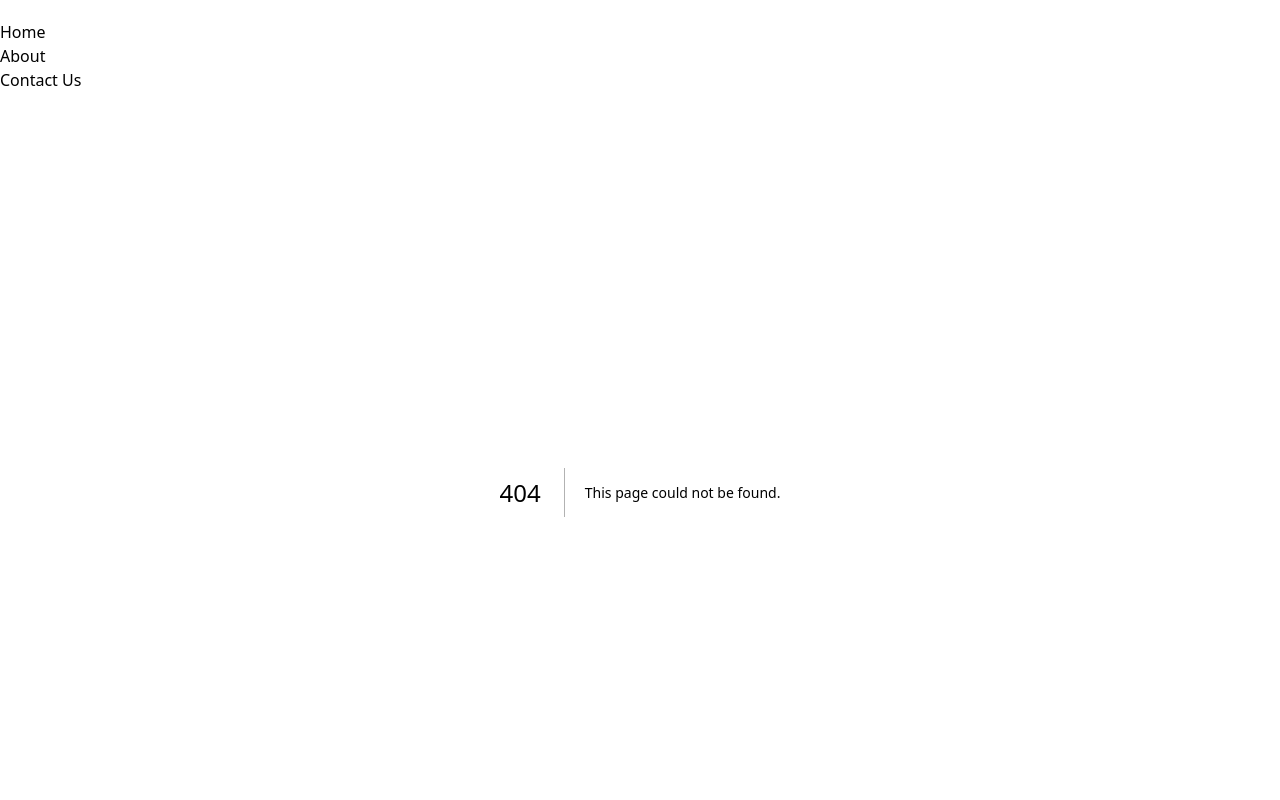
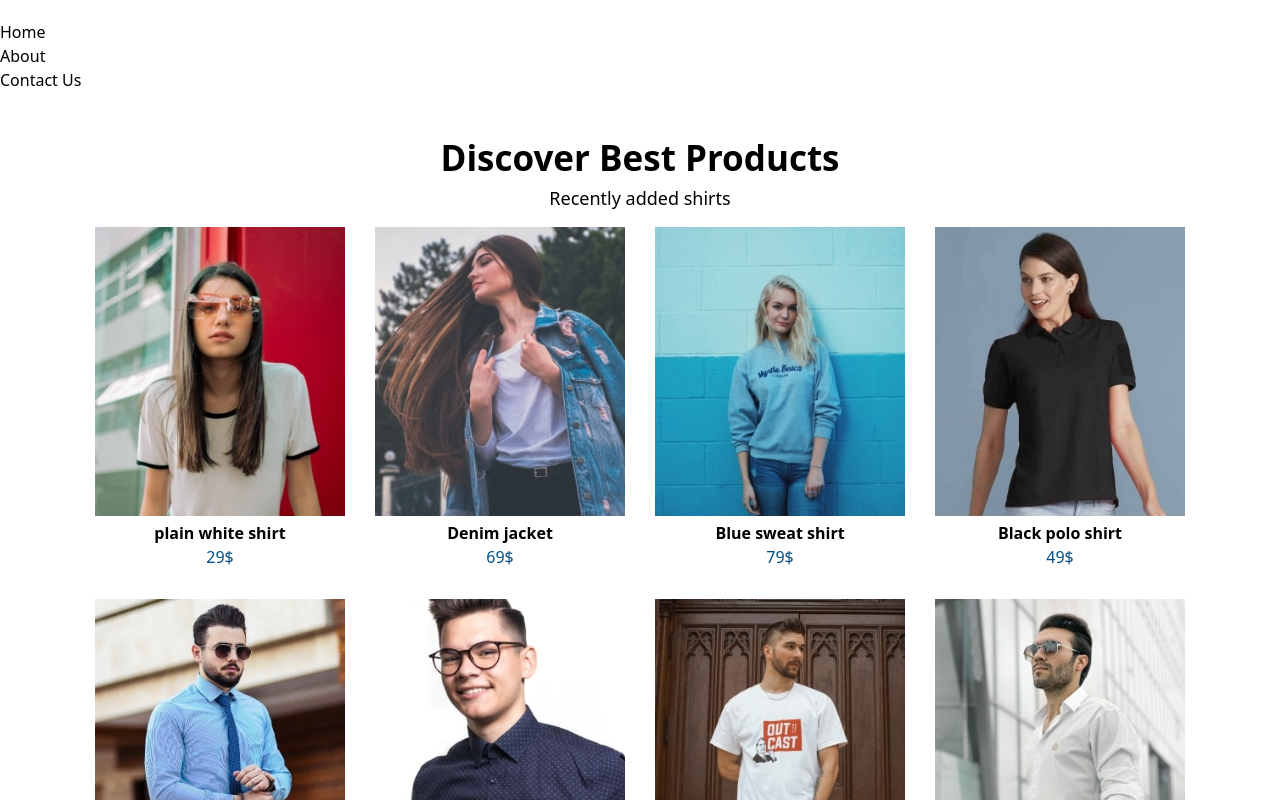
Before and after one commit to Saif-Arshad/full-stack-ecommerce, a Next.js app: page /shop in a window 1280 px wide. Before the commit this address had no page. Shown: the part 360-1160 px from the top of the page. Built offline with nearby package versions, Linux system fonts and the light colour scheme.

Commit message:
shopping page added

```diff
--- /dev/null
+++ b/src/Components/Allproducts/Allproduct.jsx
@@ -0,0 +1,36 @@
+"use client"
+
+import React from 'react'
+import { Card } from '@/Styledcomponent/Card/Card.styled'
+import Image from 'next/image'
+import Link from 'next/link'
+import { useSelector } from 'react-redux'
+import { ProductCard } from '@/Styledcomponent/Productlayout/Productlayout.styled'
+
+
+
+function Allproduct() {
+  const data = useSelector((state)=>state.ecommerce.items)
+  return (
+    <ProductCard>
+      <div className="top-heading">
+        <h1>Discover Best Products</h1>
+        <h5>Recently added shirts</h5>
+      </div>
+          <Card className='mt-14'>
+        {data.map((product, index) => (
+      <div  key={index} className='Main-card'>
+       <Link href={`/product/${product.id}`}>    <Image src={product.image} alt={product.title} height={200}
+              width={250}
+            />
+            </Link>
+            <h1>{product.title}</h1>
+            <p>{product.discountprice}$</p>
+      </div>
+        ))}
+        </Card>
+    </ProductCard>
+  )
+}
+
+export default Allproduct
--- /dev/null
+++ b/src/app/shop/page.jsx
@@ -0,0 +1,12 @@
+
+
+import Allproduct from '@/Components/Allproducts/Allproduct'
+import React from 'react'
+
+function page() {
+  return (
+    <Allproduct/>
+  )
+}
+
+export default page
```
